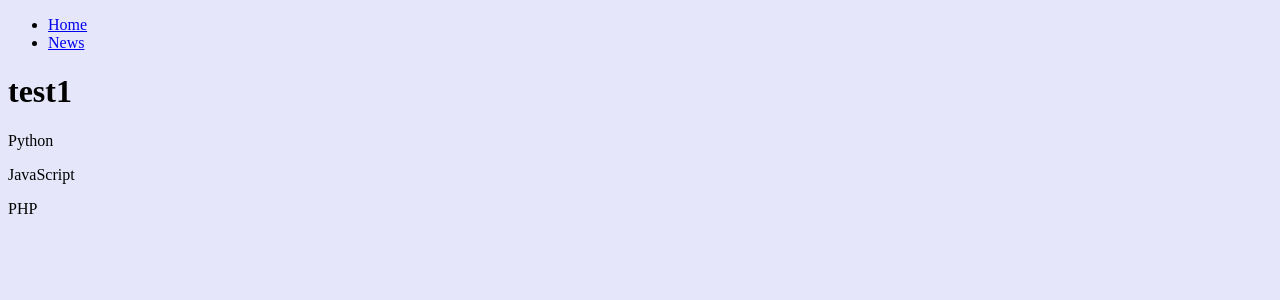
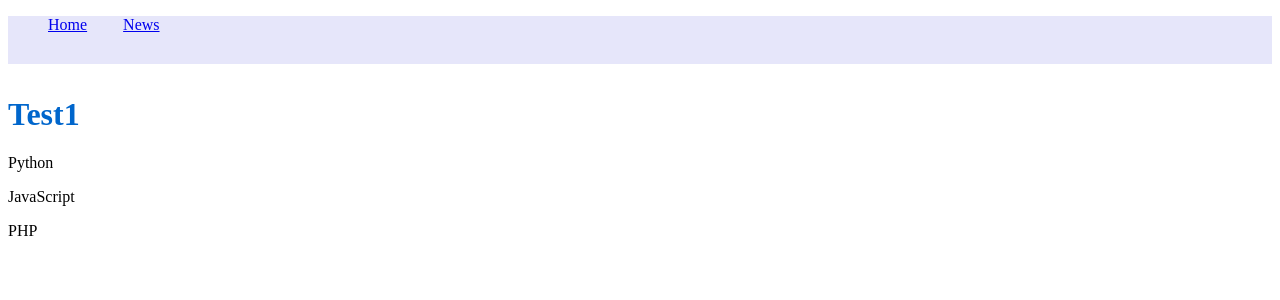
Before and after one commit to Hauke2222/Flask-learning-project, a Flask app: page / in a window 1280 px wide. Shown: the top 300 px of the page. Run offline with Flask 2, Linux system fonts and the light colour scheme.

Commit message:
added sass + templates

```diff
--- a/static/css/main.css
+++ b/static/css/main.css
@@ -1,4 +1,16 @@
+h1 {
+  color: #0066cc;
+}
 
-html{
-    background-color: lavender;
+nav {
+  height: 3rem;
+  background: lavender;
+  margin-bottom: 2rem;
 }
+nav ul li {
+  list-style-type: none;
+  display: inline-block;
+  margin-right: 2rem;
+}
+
+/*# sourceMappingURL=main.css.map */
--- /dev/null
+++ b/static/sass/main.sass
@@ -0,0 +1,12 @@
+h1
+    color: #0066cc
+
+nav
+    height: 3rem
+    background: lavender
+    margin-bottom: 2rem
+    ul
+        li
+            list-style-type: none
+            display: inline-block
+            margin-right: 2rem
--- /dev/null
+++ b/templates/base.html
@@ -0,0 +1,30 @@
+<!DOCTYPE html>
+<html lang="en">
+
+<head>
+    <meta charset="UTF-8">
+    <meta http-equiv="X-UA-Compatible" content="IE=edge">
+    <meta name="viewport" content="width=device-width, initial-scale=1.0">
+    <title>{{title}}</title>
+    <link rel="stylesheet" href="static/css/main.css">
+</head>
+
+
+<body>
+    <nav>
+        <ul>
+            <li><a href="#">Home</a></li>
+            <li><a href="#">News</a></li>
+        </ul>
+    </nav>
+    {% block content %}
+    {% endblock %}
+
+
+    <script src="static/js/main.js"></script>
+</body>
+<footer>
+
+</footer>
+
+</html>
--- a/templates/index.html
+++ b/templates/index.html
@@ -1,27 +1,7 @@
-<!DOCTYPE html>
-<html lang="en">
-
-<head>
-    <meta charset="UTF-8">
-    <meta http-equiv="X-UA-Compatible" content="IE=edge">
-    <meta name="viewport" content="width=device-width, initial-scale=1.0">
-    <title>{{title}}</title>
-    <link rel="stylesheet" href="static/css/main.css">
-</head>
-<nav>
-    <ul>
-        <li><a href="#">Home</a></li>
-        <li><a href="#">News</a></li>
-    </ul>
-</nav>
-
-<body>
-    <h1>test1</h1>
-    {% for item in programing_languages %}
-    <p>{{item}}</p>
-    {% endfor %}
-
-    <script src="static/js/main.js"></script>
-</body>
-
-</html>
+{% extends 'base.html' %}
+{% block content %}
+<h1>Test1</h1>
+{% for item in programing_languages %}
+<p>{{item}}</p>
+{% endfor %}
+{% endblock %}
```
Also changed, not shown: 1 other file.
